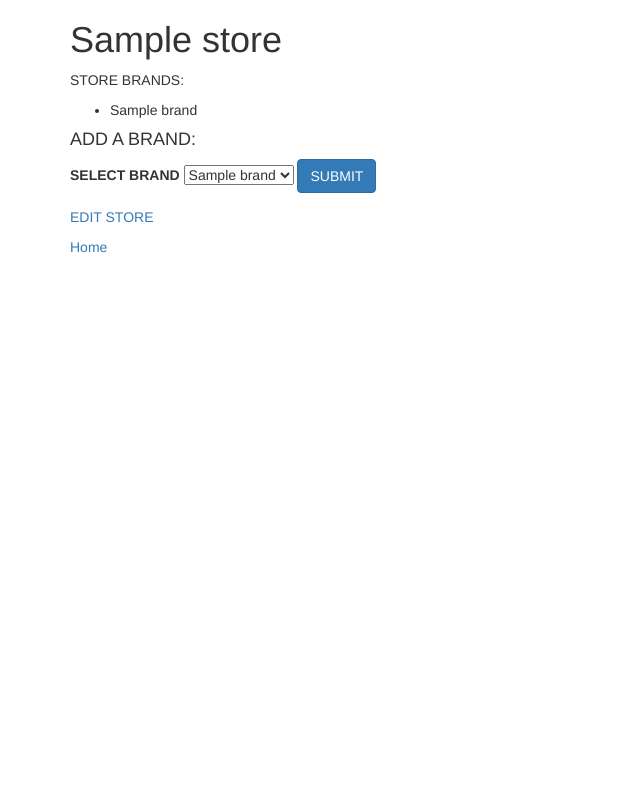
After one commit to nathanhwyoung/shoe_stores, a PHP site: template views/store.html.twig in a window 1280 px wide. The commit adds this page. Shown: the whole page, without its empty margins (0-640 px from the left). Run offline with PHP 8.4, Linux system fonts and the light colour scheme; the template is opened without the code that fills it: most values are stand-ins (such as "Sample title", 1, 10 or a date in 2020); some libraries are stand-ins or nearby versions.

Commit message:
adds twig files and silex functionality

```diff
--- a/views/brands.html.twig
+++ b/views/brands.html.twig
@@ -12,12 +12,12 @@
                     <p>AVAILABLE BRANDS:</p>
                     <ul>
                         {% for brand in brands %}
-                            <li><a href="/brands/{{ brand.getId }}">{{ brand.getStoreName }}</a></li>
+                            <li>{{ brand.getBrandName }}</li>
                         {% endfor %}
                     </ul>
                 {% endif %}
 
-                <form action='/sbrand' method='post'>
+                <form action='/brands' method='post'>
 
                     <label for='brand_name'>BRAND NAME</label>
                     <input id='brand_name' name='brand_name' type='text'>
--- /dev/null
+++ b/views/store.html.twig
@@ -0,0 +1,42 @@
+<html>
+    <head>
+        <link rel='stylesheet' href='https://maxcdn.bootstrapcdn.com/bootstrap/3.3.1/css/bootstrap.min.css'>
+        <title>SHOES</title>
+    </head>
+    <body>
+
+        <div class='container'>
+
+            <h1>{{ store.getStoreName }}</h1>
+
+            {% if brands is not empty %}
+                <p>STORE BRANDS:</p>
+                <ul>
+                    {% for brand in brands %}
+                        <li>{{ brand.getBrandName }}</li>
+                    {% endfor %}
+                </ul>
+            {% endif %}
+
+            <h4>ADD A BRAND:</h4>
+
+            <form action='/add_brands' method='post'>
+                <input id="store_id" name="store_id" type="hidden" value="{{ store.getId }}">
+                <label for="brand_id">SELECT BRAND</label>
+                <select id='brand_id' name='brand_id' type='text'>
+                  {% for brand in all_brands %}
+                    <option value="{{ brand.getId }}"> {{ brand.getBrandName }} </option>
+                  {% endfor %}
+                </select>
+                <button type='submit' class="btn btn-primary">SUBMIT</button>
+            </form>
+
+            <p><a href="/stores/{{ store.getId }}/edit">EDIT STORE</a></p>
+
+            <p><a href='/'>Home</a></p>
+
+
+        </div>
+
+    </body>
+</html>
```
Also changed, not shown: app/app.php (+11 -0 lines), views/brand.html.twig (added, +40 -0 lines).
